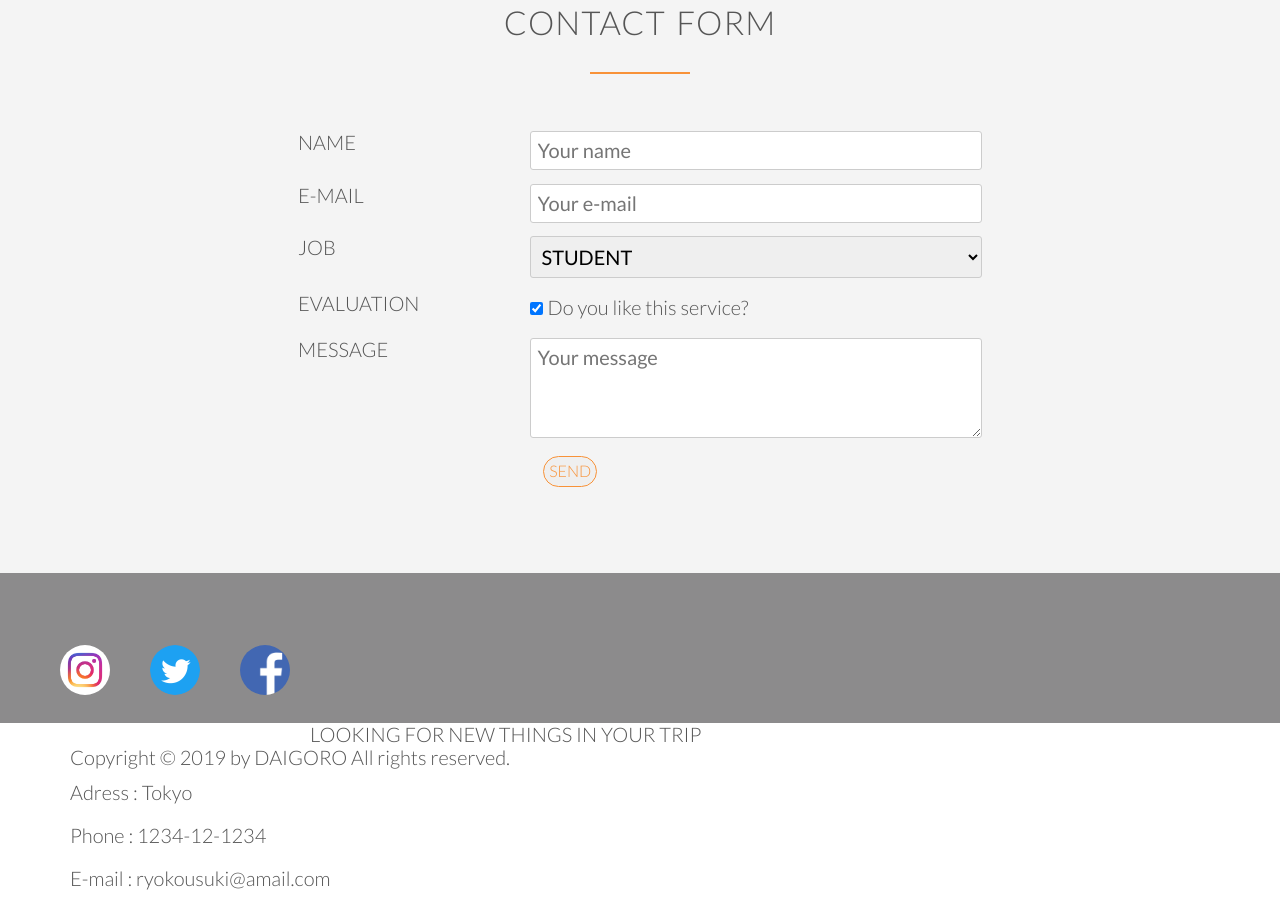
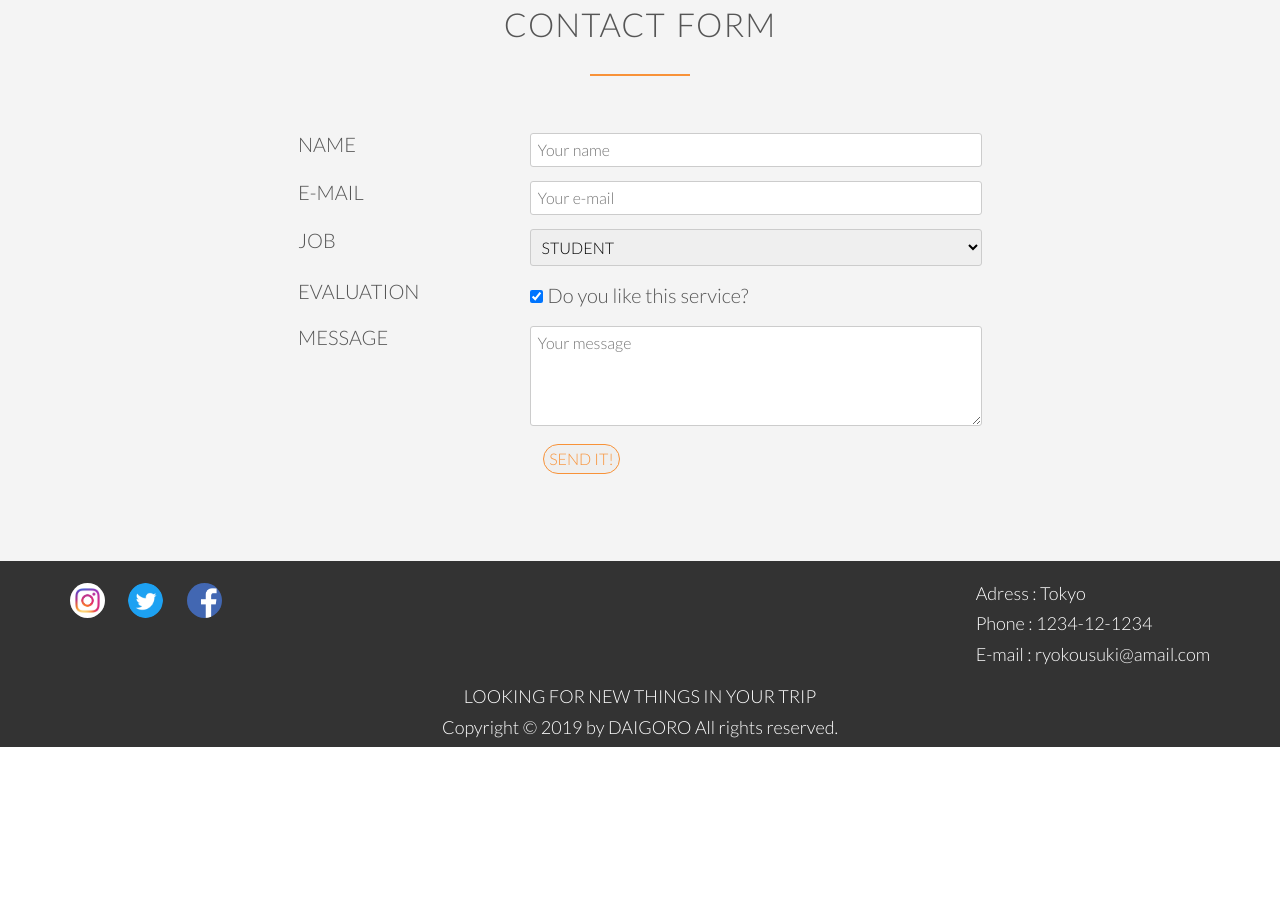
Before and after one commit to bibimuu/trip-practice, a plain HTML site: page index.html in a window 1280 px wide. Shown: the part 3700-4621 px from the top of the page. After the commit the page ends 4447 px from the top, so only its background shows below. Drawn offline with nearby package versions, Linux system fonts and the light colour scheme; a script that the page names is missing.

Commit message:
footerの完成

```diff
--- a/index.html
+++ b/index.html
@@ -365,19 +365,27 @@
                 <label>&nbsp;</label>
               </div>
               <div class="col span_2_of_3"">
-                <input type="submit" value="SEND"></textarea>
+                <input type="submit" value="SEND IT!"></textarea>
               </div>
             </div>
       </form>
     </div>
   </section>
 
-  <div class="footer">
-      <div class="col span-1-of-2">
+  <footer>
+    <div class="row">
+      <div class="col span_1_of_2">
         <ul class="footer-sns">
           <li><a href="https://www.instagram.com/dai5612/?hl=ja"><img src="img/IGLogo.jpg"></a></li>
           <li><a href="https://twitter.com/q7_q5"><img src="img/twitterLogo.png"></a></li>
           <li><a href="https://www.facebook.com/"><img src="img/facebookLogo.png"></a></li>
+        </ul>
+      </div>
+      <div class="col span_1_of_2">
+        <ul class="footer-list">
+          <li>Adress : Tokyo</li>
+          <li>Phone : 1234-12-1234</li>
+          <li>E-mail : ryokousuki@amail.com</li>
         </ul>
       </div>
     </div>
@@ -387,19 +395,9 @@
       <p>Copyright &copy; 2019 by DAIGORO All rights reserved.</p>
     </div>
 
-    <div class="row">
-        <div class="col span-1-of-2">
-          <ul class="footer-list">
-            <li>Adress : Tokyo</li>
-            <li>Phone : 1234-12-1234</li>
-            <li>E-mail : ryokousuki@amail.com</li>
-          </ul>
-        </div>
 
-  </div>
-
-    <!-- <input type="text" name="q">
-    <button type="submit">search</button> -->
+    </div>
+  </footer>
 
 
   <!-- <div class="information">インフォメーション</div>
@@ -407,7 +405,7 @@
   <div class="recruit">採用情報</div>
   <div class="contact-form">お問い合わせ</div>
 
-  </div>
+  </div> -->
 
 
 
--- a/trip.css
+++ b/trip.css
@@ -276,7 +276,6 @@ header {
   font-size:80%;
   font-weight: 300;
   outline: 0;
-
 }
 
 /* ----------------------------------------------------- */
@@ -349,6 +348,14 @@ textarea {
   border: 1px solid #ccc;
 }
 
+
+input,
+select,
+textarea {
+  font-size:80%;
+  font-weight: 300;
+}
+
 textarea {
   height: 100px;
 }
@@ -365,62 +372,46 @@ input[type=checkbox] {
 /* SECTION FOOTER*/
 /* ----------------------------------------------------- */
 
-.footer {
-  background-color: #8C8B8C;
-  height: 150px;
-  padding: 40px;
+footer {
+  background-color: #333;
+  color:#ffffff;
+  font-size: 90%;
+  padding: 10px;
+}
+
+.footer-sns {
+  float: left;
 }
 
 .footer-list {
   float: right;
   }
 
-.footer-list li {
- padding-bottom: 20px;
+.footer-sns li {
+  display: inline-block;
+  margin-right: 20px;
 }
 
-.footer-sns {
-  float: left;
+.footer-list li {
+  display: block;
+  margin-bottom: 10px;
 }
 
-.footer-sns li {
-  padding: 20px;
-  float: left;
+.footer-sns li:last-child {
+  margin-right: 0;
+  margin-bottom: 0;
 }
 
 .footer-sns img {
-width: 50px;
-height: 50px;
+width: 35px;
+height: auto;
 border-radius: 50%;
 }
 
-.footer-comment{
+footer p {
   text-align: center;
-  padding-top: 30px;
-} */
-
-/*
-
-
-
-.header-logo {
-float: left;
-font-size: 20px;
-padding: 20px;
 }
 
-
-
-.main {
-  height: 1500px;
+footer p:first-child {
+  margin-bottom: 10px;
 }
-
-
-
-
-.contact-form {
-  height: 300px;
-  background-color: #000000;
-  text-align: center;
-  padding: 20px;
-}
```
